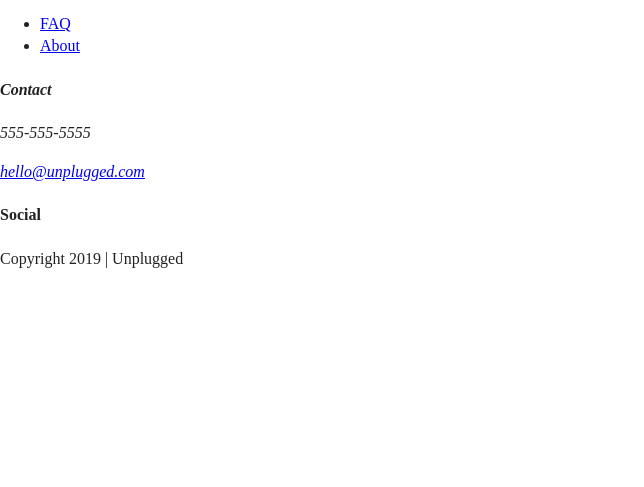
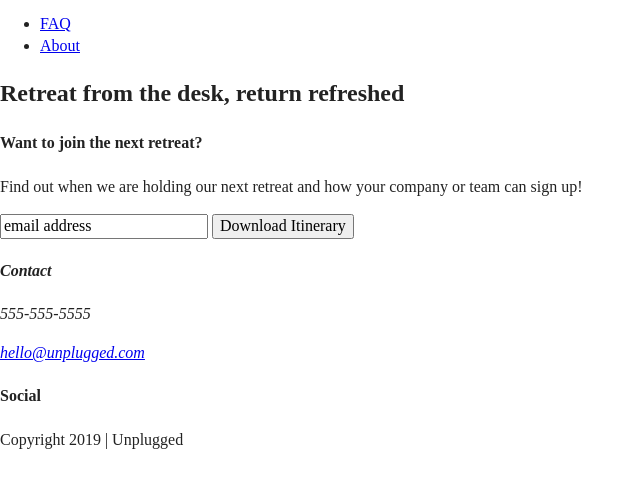
Before and after one commit to kreenan/unplugged-site, a plain HTML site: page index.html in a window 1280 px wide. Shown: the part 27-514 px from the top of the page, without its empty margins (0-644 px from the left). Drawn offline with nearby package versions, Linux system fonts and the light colour scheme.

Commit message:
Added content to homepage and updated title on all pages

```diff
--- a/index.html
+++ b/index.html
@@ -3,7 +3,7 @@
 
 <head>
   <meta charset="utf-8">
-  <title></title>
+  <title>Unplugged Retreat</title>
   <meta name="description" content="">
   <meta name="viewport" content="width=device-width, initial-scale=1">
 
@@ -39,11 +39,22 @@
 
 <main>
   <section>
-
+  <div class="main-page-top">
+    <h2>Retreat from the desk, return refreshed</h2>
+  </div>
   </section>
 
   <aside>
-
+    <div class="newsletter">
+      <div class="newsletter-info">
+        <h4>Want to join the next retreat?</h4>
+        <p>Find out when we are holding our next retreat and how your company or team can sign up!</p>
+      </div>
+      <div class="newsletter-signup">
+        <input type="text" name="name" value="email address">
+        <input type="button" value="Download Itinerary">
+      </div>
+    </div>
   </aside>
 </main> <!-- main wrapper -->
 
```
Also changed, not shown: about/index.html (+1 -1 lines), faq/index.html (+1 -1 lines).
